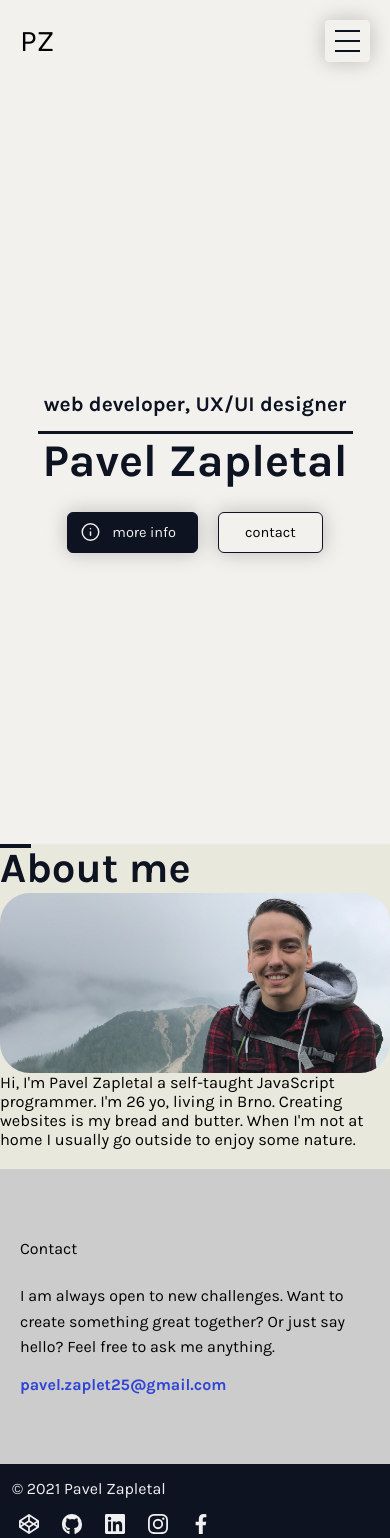
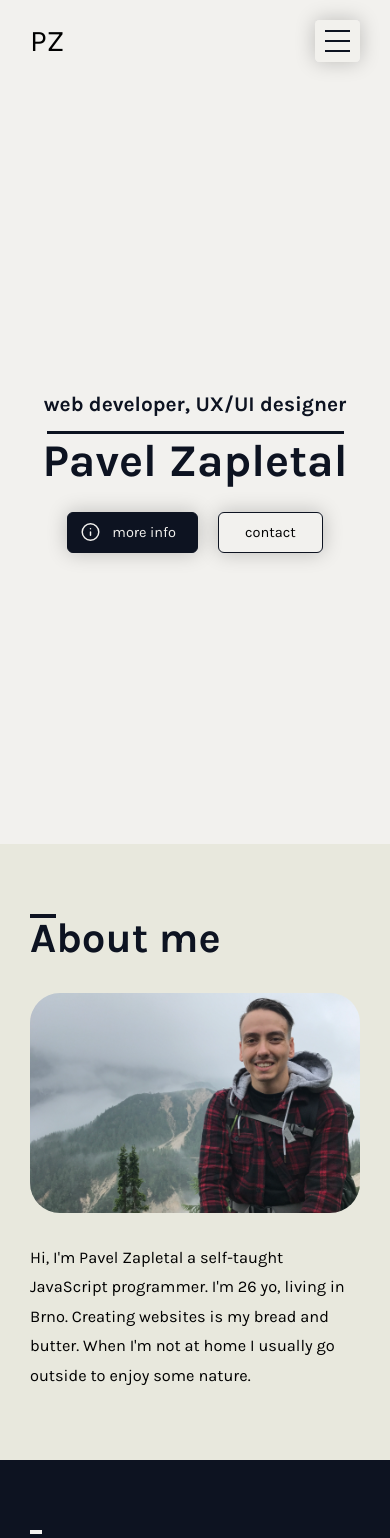
Before and after one commit to Kapaak/Pavel-portfolio-redesign-2, a Next.js app: page / in a window 390 px wide. Shown: the top 1538 px of the page. Built offline with nearby package versions, Linux system fonts and the light colour scheme.

Commit message:
mobile layout

```diff
--- a/components/AboutPage/InnerContainer.tsx
+++ b/components/AboutPage/InnerContainer.tsx
@@ -33,14 +33,8 @@ export default InnerContainer;
 const StyledInnerContainer = styled.div`
 	display: flex;
 	flex-direction: column;
-	background-color: var(--col2);
 
 	@media ${breakpoints.desktop} {
 		flex-direction: row;
 	}
-
-	@media ${breakpoints.desktopB} {
-		max-width: 140rem;
-		margin: 0 auto;
-	}
 `;
--- a/components/AboutPage/TextContainer.tsx
+++ b/components/AboutPage/TextContainer.tsx
@@ -29,7 +29,7 @@ const TextContainer = () => {
 export default TextContainer;
 
 const ImageWrapper = styled.div`
-	height: 18rem;
+	height: 22rem;
 	border-radius: 3rem;
 	overflow: hidden;
 `;
@@ -37,6 +37,7 @@ const ImageWrapper = styled.div`
 const TextWrapper = styled.div``;
 
 const StyledTextContainer = styled.div`
-	margin-bottom: var(--horizontal-gap);
-	z-index: 2;
+	display: flex;
+	flex-direction: column;
+	gap: 3rem;
 `;
--- a/components/AboutPage/index.tsx
+++ b/components/AboutPage/index.tsx
@@ -1,19 +1,15 @@
 import styled from "styled-components";
 //components
 import InnerContainer from "components/AboutPage/InnerContainer";
+//styles
+import { Section } from "@/styledComponents/index";
 
 const AboutPage = () => {
 	return (
-		<StyledAboutPage id="about-page">
+		<Section id="about-page" background="var(--col2)">
 			<InnerContainer />
-		</StyledAboutPage>
+		</Section>
 	);
 };
 
 export default AboutPage;
-
-const StyledAboutPage = styled.div`
-	position: relative;
-	display: flex;
-	z-index: 1;
-`;
--- a/components/ContactPage/InnerContainer.tsx
+++ b/components/ContactPage/InnerContainer.tsx
@@ -1,17 +1,17 @@
 //libs
+import { Headline } from "@/styledComponents/index";
 import styled from "styled-components";
-import { Highlight } from "../../styles/GlobalStyles";
 
 const InnerContainer = () => {
 	return (
 		<StyledInnerContainer>
 			<StyledTextWrapper>
-				<h1>Contact</h1>
+				<Headline invertColors>Contact</Headline>
 				<p>
 					I am always open to new challenges. Want to create something great
 					together? Or just say hello? Feel free to ask me anything.
 				</p>
-				<Highlight>pavel.zaplet25@gmail.com</Highlight>
+				<HighlightedText>pavel.zaplet25@gmail.com</HighlightedText>
 			</StyledTextWrapper>
 		</StyledInnerContainer>
 	);
@@ -19,18 +19,18 @@ const InnerContainer = () => {
 
 export default InnerContainer;
 
-const StyledInnerContainer = styled.div`
-	flex: 1 1 75%;
-	padding: var(--vertical-gap) var(--horizontal-gap);
-	background-color: var(--third-col);
+const StyledInnerContainer = styled.div``;
+
+const StyledTextWrapper = styled.div`
+	display: flex;
+	flex-direction: column;
+	align-items: flex-start;
+	gap: 2rem;
 `;
 
-const StyledTextWrapper = styled.div`
-	width: 100%;
-	background-color: var(--third-col);
+const HighlightedText = styled.div`
+	position: relative;
+	line-height: 2;
 
-	p {
-		margin-bottom: var(--text-mb);
-		font-size: var(--fosi-text);
-	}
+	border-bottom: 2px solid var(--bg-col);
 `;
--- a/components/ContactPage/Wrapper.tsx
+++ /dev/null
@@ -1,34 +0,0 @@
-//components
-import InnerContainer from "./InnerContainer";
-//styles
-import styled from "styled-components";
-import { breakpoints } from "@/styledComponents/index";
-
-const Wrapper = () => {
-	return (
-		<StyledWrapper>
-			<InnerContainer />
-		</StyledWrapper>
-	);
-};
-
-export default Wrapper;
-
-const StyledWrapper = styled.div`
-	position: relative;
-	display: flex;
-	flex-direction: column;
-	width: 100%;
-
-	& > div {
-		display: flex;
-		max-width: 74rem;
-		margin: 0 auto;
-		z-index: 2;
-		@media ${breakpoints.tablet} {
-			border-radius: var(--br-main);
-			text-align: center;
-			padding: 6rem 10rem;
-		}
-	}
-`;
--- a/components/ContactPage/index.tsx
+++ b/components/ContactPage/index.tsx
@@ -1,29 +1,16 @@
+//libraries
+import styled from "styled-components";
 //components
-import Wrapper from "./Wrapper";
+import InnerContainer from "components/ContactPage/InnerContainer";
 //styles
-import styled from "styled-components";
+import { Section } from "@/styledComponents/index";
 
-const index = () => {
+const ContactPage = () => {
 	return (
-		<StyledContactPage id="contact-page">
-			<Wrapper />
-			<StyledPlaceholder />
-		</StyledContactPage>
+		<Section id="contact-page" invert>
+			<InnerContainer />
+		</Section>
 	);
 };
 
-export default index;
-
-const StyledContactPage = styled.div`
-	position: relative;
-	display: flex;
-	background-color: var(--fourth-col);
-`;
-
-const StyledPlaceholder = styled.div`
-	position: absolute;
-	bottom: 0;
-	width: 100%;
-	height: 30%;
-	background-color: var(--first-col);
-`;
+export default ContactPage;
--- a/components/Footer/index.tsx
+++ b/components/Footer/index.tsx
@@ -28,7 +28,7 @@ const StyledFooter = styled.div`
 	display: flex;
 	flex-direction: column;
 	align-content: center;
-	padding: 1.2rem;
+	padding: 0 var(--horizontal-gap) var(--horizontal-gap);
 	color: var(--fourth-col);
 
 	p {
--- a/styles/GlobalStyles.tsx
+++ b/styles/GlobalStyles.tsx
@@ -38,7 +38,7 @@ const GlobalStyles = createGlobalStyle`
         --fosi-nav: calc(2.8rem / var(--xd-recalc));
         --fosi-nav:3rem;
 
-        --horizontal-gap:2rem;
+        --horizontal-gap:3rem;
         --vertical-gap:7rem;
 
         --headline-mb:2.5rem;
--- /dev/null
+++ b/styles/styledComponents/Section.tsx
@@ -0,0 +1,33 @@
+import styled from "styled-components";
+
+interface Props {
+	children: React.ReactNode;
+	invert?: boolean;
+	id: string;
+	background?: string;
+}
+
+export const Section = ({
+	children,
+	invert = false,
+	id,
+	background = "",
+}: Props) => {
+	return (
+		<PageSection id={id} invert={invert} background={background}>
+			<div>{children}</div>
+		</PageSection>
+	);
+};
+
+const PageSection = styled.section<{ invert: boolean; background: string }>`
+	background-color: ${({ invert, background }) =>
+		invert ? "var(--col1)" : background};
+	color: ${({ invert }) => (invert ? "var(--bg-col)" : "inherit")};
+	padding: var(--vertical-gap) var(--horizontal-gap);
+
+	& > div {
+		max-width: var(--max-width);
+		margin: 0 auto;
+	}
+`;
--- a/styles/styledComponents/Text.tsx
+++ b/styles/styledComponents/Text.tsx
@@ -11,4 +11,5 @@ export const Text = ({ children }: Props) => {
 
 const StyledText = styled.div`
 	font-size: var(--f-t);
+	line-height: 1.8;
 `;
--- a/styles/styledComponents/index.ts
+++ b/styles/styledComponents/index.ts
@@ -5,3 +5,4 @@ export  {MainHeadline} from "./MainHeadline";
 export  {Line} from "./Line";
 export  {Headline} from "./Headline";
 export  {Text} from "./Text";
+export  {Section} from "./Section";
```
Also changed, not shown: pages/index.tsx (+27 -0 lines).
